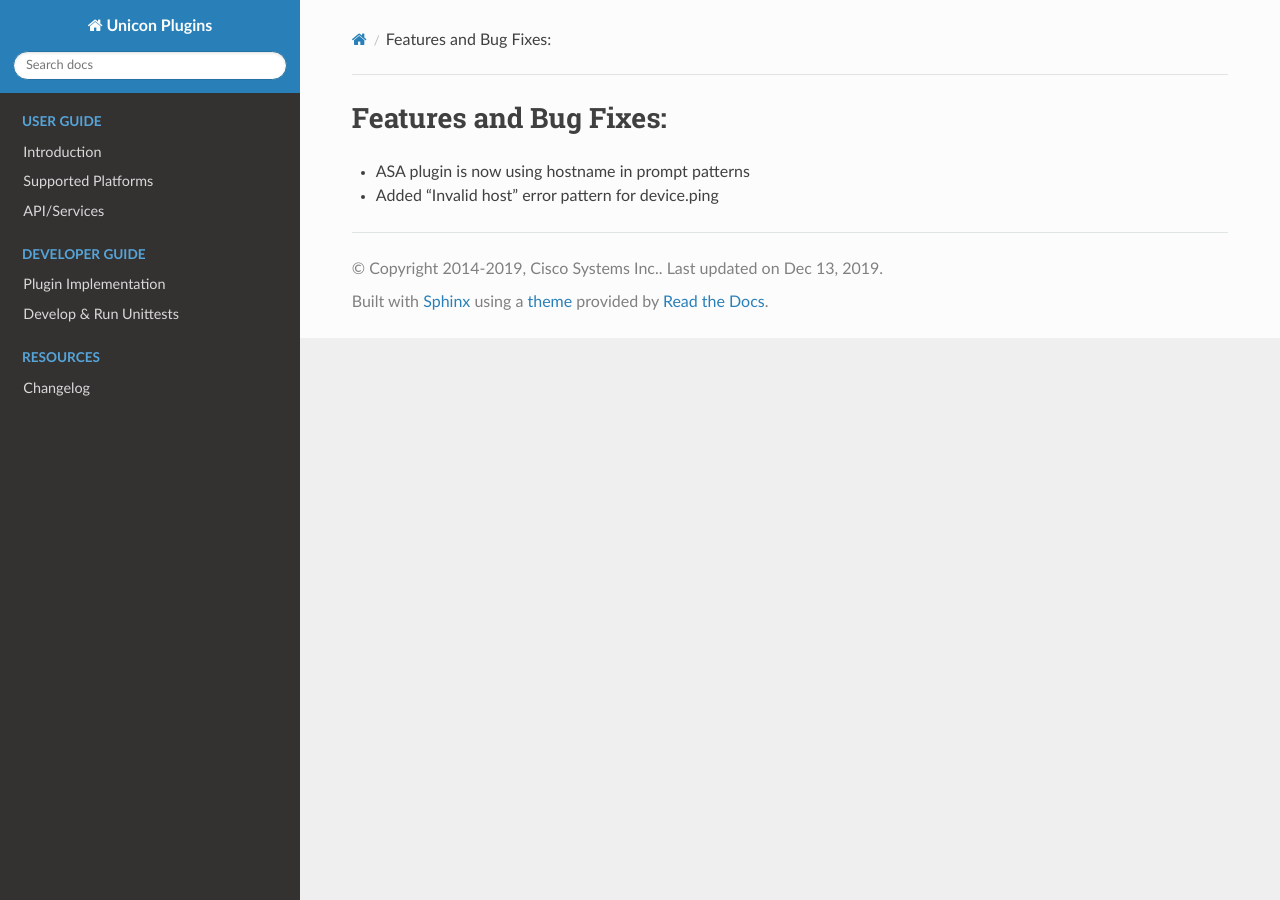
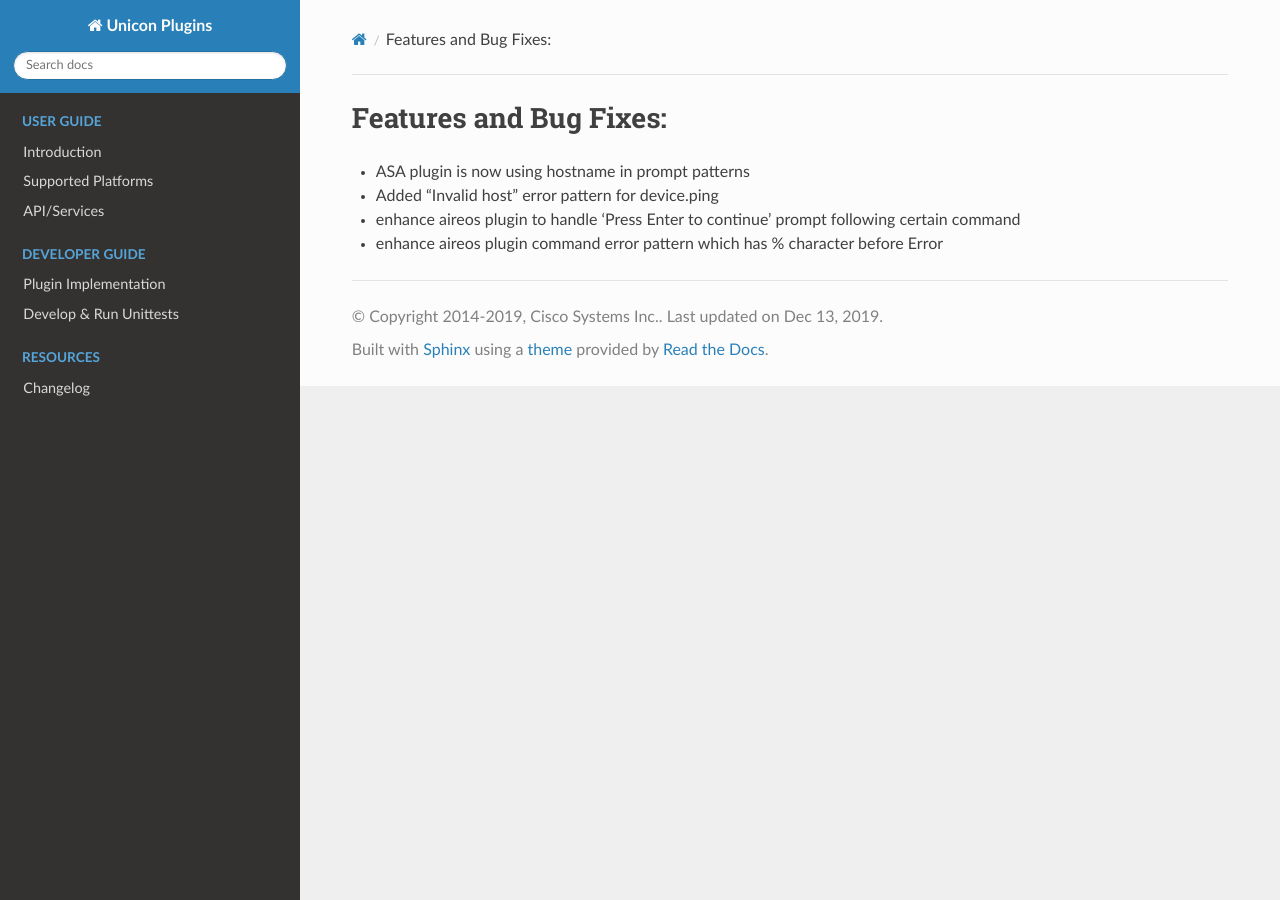
Before and after one commit to CiscoTestAutomation/unicon.plugins, a Sphinx documentation site: the page built from docs/changelog/undistributed.rst, in a window 1280 px wide. Built offline with Sphinx 7.4.7 and the Read the Docs theme 2.0.0, drawn with Linux system fonts in a browser that asks for light colours; pages that are not in the unit, such as notebooks, are missing from menus; the version number could not be read and is left out.

Commit message:
update changelog

```diff
--- a/docs/changelog/undistributed.rst
+++ b/docs/changelog/undistributed.rst
@@ -4,3 +4,7 @@ Features and Bug Fixes:
 - ASA plugin is now using hostname in prompt patterns
 
 - Added "Invalid host" error pattern for device.ping
+
+- enhance aireos plugin to handle 'Press Enter to continue' prompt following certain command
+
+- enhance aireos plugin command error pattern which has % character before Error
```
